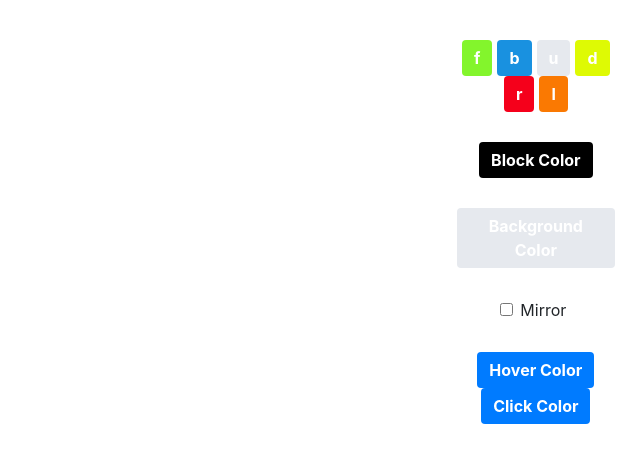
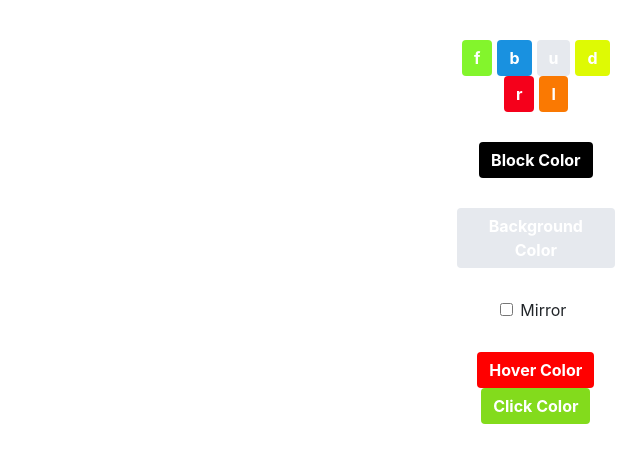
Before and after one commit to lab89/cubelopment.io, a React (Create React App) app: page / in a window 1280 px wide. Shown: the top 462 px of the page, without its empty margins (640-1280 px from the left). Built offline with nearby package versions, Linux system fonts and the light colour scheme.

Commit message:
test
test

```diff
--- a/src/PanelArea/AppPanel/MouseInteractionColorButton/MouseInteractionColorButton.tsx
+++ b/src/PanelArea/AppPanel/MouseInteractionColorButton/MouseInteractionColorButton.tsx
@@ -11,6 +11,7 @@ function MouseInteractionColorButton(){
     function handleHoverColorChange(color: any, event: any){
         const newCubeConfig = { ...mouseInteractionConfig};
         newCubeConfig["hoverColor"] = color.hex;
+        console.log(newCubeConfig);
         dispatch(saveMouseInteractionConfig(newCubeConfig))
     }
 
@@ -20,6 +21,7 @@ function MouseInteractionColorButton(){
         dispatch(saveMouseInteractionConfig(newCubeConfig))
     }
 
+    if(Object.keys(mouseInteractionConfig).length){
         return(
             <>
                 <ColorButton
@@ -38,6 +40,10 @@ function MouseInteractionColorButton(){
                 ></ColorButton>
             </>
         )
+    }else{
+        return(<></>)
+    }
+
 }
 
 export default MouseInteractionColorButton;
--- a/src/actions/action.tsx
+++ b/src/actions/action.tsx
@@ -16,7 +16,7 @@ export enum actionType {
     SAVE_STICKER_CONFIG = 'SAVE_STICKER_CONFIG',
     SAVE_CUBE_CONFIG = 'SAVE_CUBE_CONFIG',
     SAVE_MIRROR_CONFIG = 'SAVE_MIRROR_CONFIG',
-    SAVE_MOUSE_INTERACTION_CONFIG = "SAVE_MOUSE_INTERACTIOVE_CONFIG"
+    SAVE_MOUSE_INTERACTION_CONFIG = "SAVE_MOUSE_INTERACTION_CONFIG"
 }
 
 export function checkIndexedDB() {
--- a/src/sagas/saga.tsx
+++ b/src/sagas/saga.tsx
@@ -105,6 +105,9 @@ function* watchSaveMouseInteractionConfig(){
   yield takeEvery<any>(actionType.SAVE_MOUSE_INTERACTION_CONFIG, saveMouseInteractionConfig);
 }
 function* saveMouseInteractionConfig(action: saveMouseInteractionConfigAction){
+  console.log("호로로로롤")
+  console.log(action);
+
   const db = yield call(()=> {
     return openDB('cubelopmentConfig', 1, {})
   });
```
Lines whose indentation alone changed are shown as unchanged.
